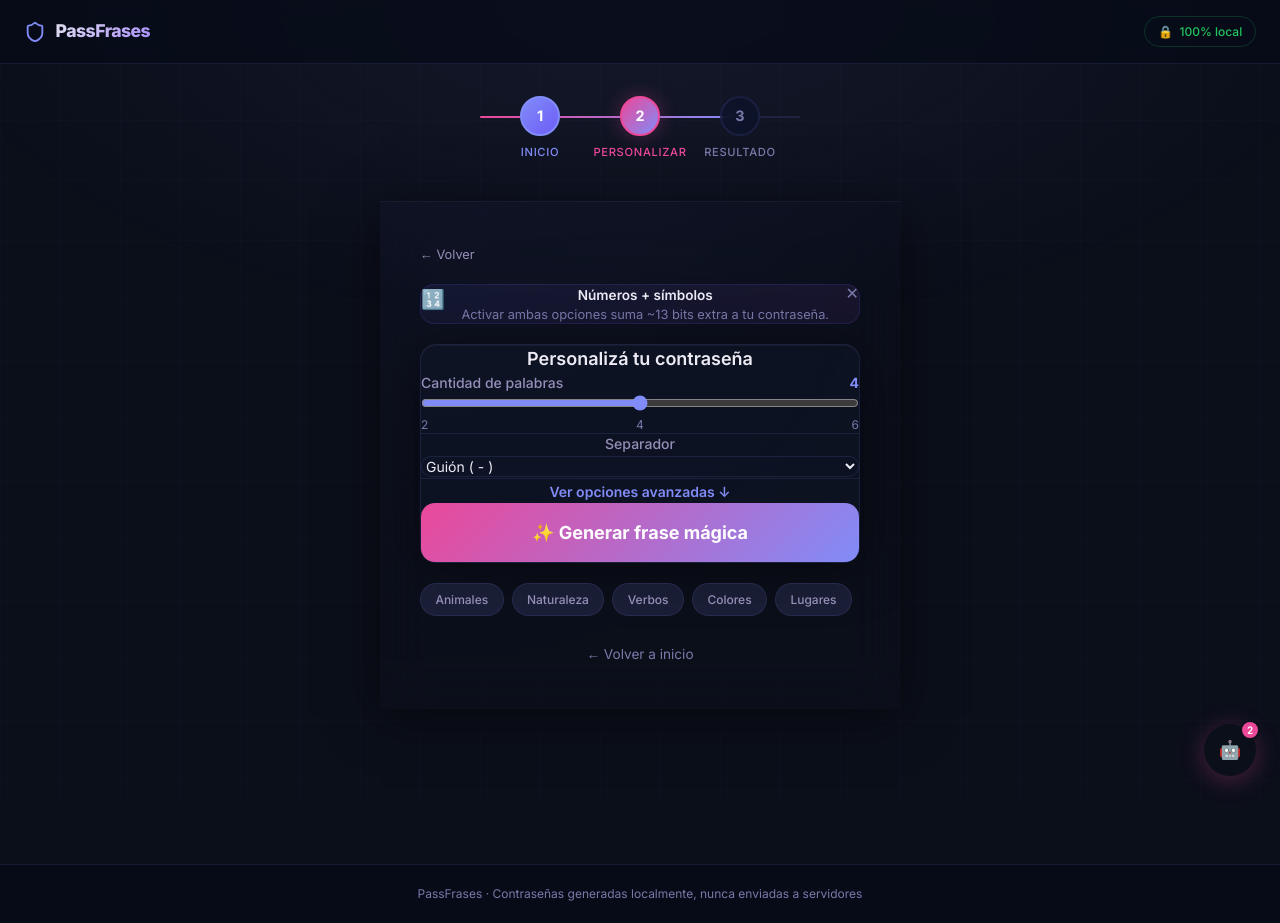
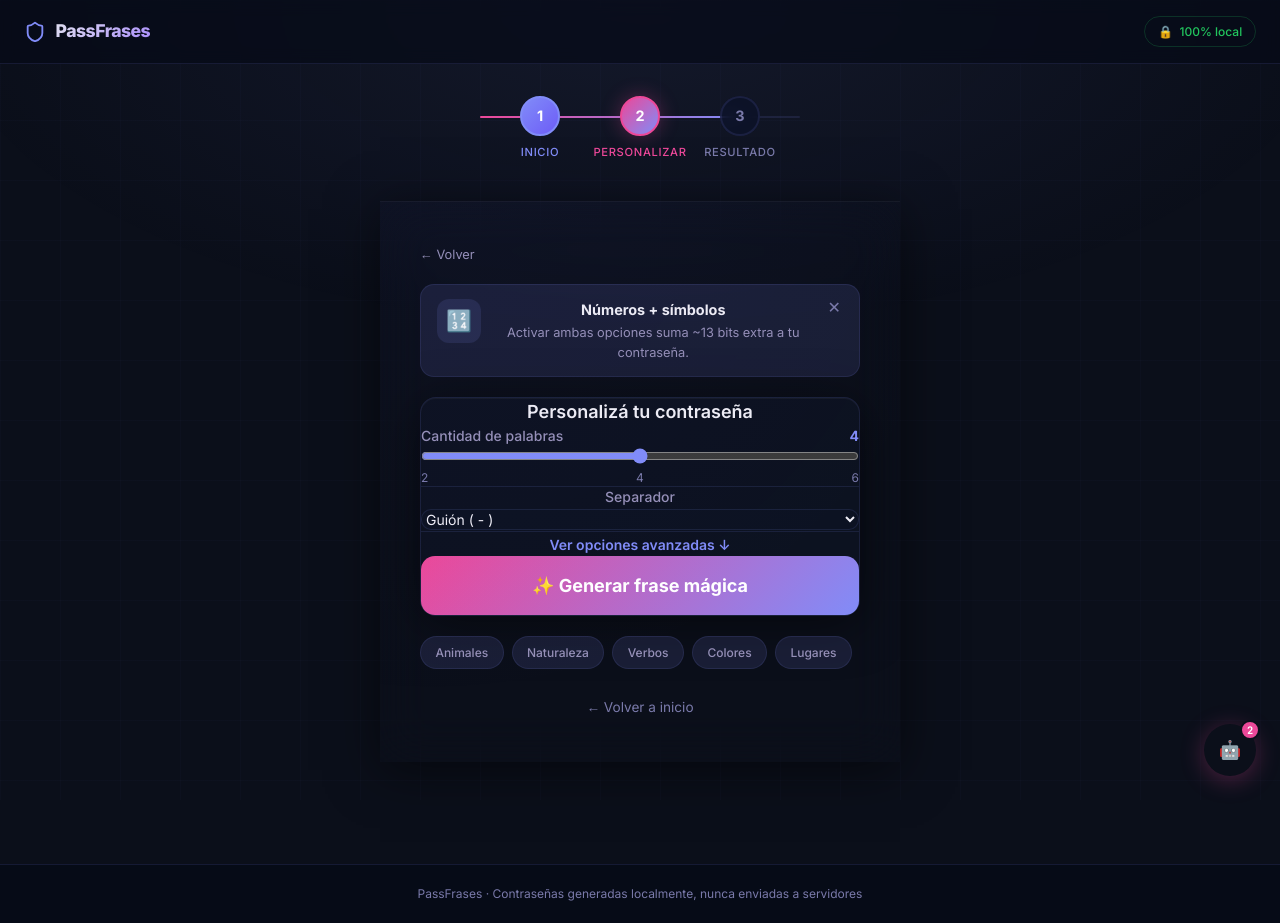
Before and after one commit to adesposito5/PassFrases-proyect, a React (Vite) app: page / in a window 1280 px wide. Both pictures are taken after a click on the button "Comenzar →". Built offline with nearby package versions, Linux system fonts and the light colour scheme.

Commit message:
style: match ClippyAssistant tip card layout to home page benefit cards

```diff
--- a/src/features/clippy/components/ClippyAssistant.tsx
+++ b/src/features/clippy/components/ClippyAssistant.tsx
@@ -79,25 +79,67 @@ export function ClippyAssistant() {
 	return (
 		<div
 			role="status"
-			className="flex flex-col gap-3 rounded-[14px] border border-indigo-500/15 bg-[linear-gradient(135deg,rgba(99,102,241,0.08),rgba(168,85,247,0.08))] px-4 py-[0.85rem] text-[0.85rem]"
+			style={{
+				display: "flex",
+				flexDirection: "column",
+				gap: "0.75rem",
+				padding: "0.85rem 1rem",
+				borderRadius: "14px",
+				background: "var(--color-accent-soft)",
+				border: "1px solid var(--color-border)",
+				fontSize: "0.85rem",
+				transition: "all var(--duration-fast) var(--ease-out)",
+			}}
 		>
-			<div className="flex items-start gap-3">
-				<span aria-hidden="true" className="mt-px shrink-0 text-[1.2rem]">
+			<div style={{ display: "flex", alignItems: "flex-start", gap: "0.85rem" }}>
+				<div
+					aria-hidden="true"
+					style={{
+						width: "44px",
+						height: "44px",
+						borderRadius: "12px",
+						display: "grid",
+						placeItems: "center",
+						background: "var(--color-accent-soft)",
+						flexShrink: 0,
+						fontSize: "1.3rem",
+					}}
+				>
 					{tip.icon}
-				</span>
-				<div className="min-w-0 flex-1">
-					<p className="text-[0.85rem] font-semibold text-text">
+				</div>
+				<div>
+					<strong
+						style={{
+							display: "block",
+							fontSize: "0.9rem",
+							marginBottom: "0.1rem",
+						}}
+					>
 						{tip.title}
-					</p>
-					<p className="mt-1 text-[0.8rem] leading-[1.4] text-text-tertiary">
+					</strong>
+					<span
+						style={{
+							fontSize: "0.8rem",
+							color: "var(--color-text-secondary)",
+						}}
+					>
 						{tip.text}
-					</p>
+					</span>
 				</div>
 				<button
 					type="button"
 					onClick={() => setDismissed(true)}
 					aria-label="Descartar consejo"
-					className="-mt-0.5 shrink-0 cursor-pointer p-0.5 text-base leading-none text-text-tertiary"
+					style={{
+						all: "unset",
+						cursor: "pointer",
+						flexShrink: 0,
+						fontSize: "1rem",
+						lineHeight: 1,
+						color: "var(--color-text-tertiary)",
+						padding: "2px",
+						marginTop: "-2px",
+					}}
 				>
 					✕
 				</button>
```
